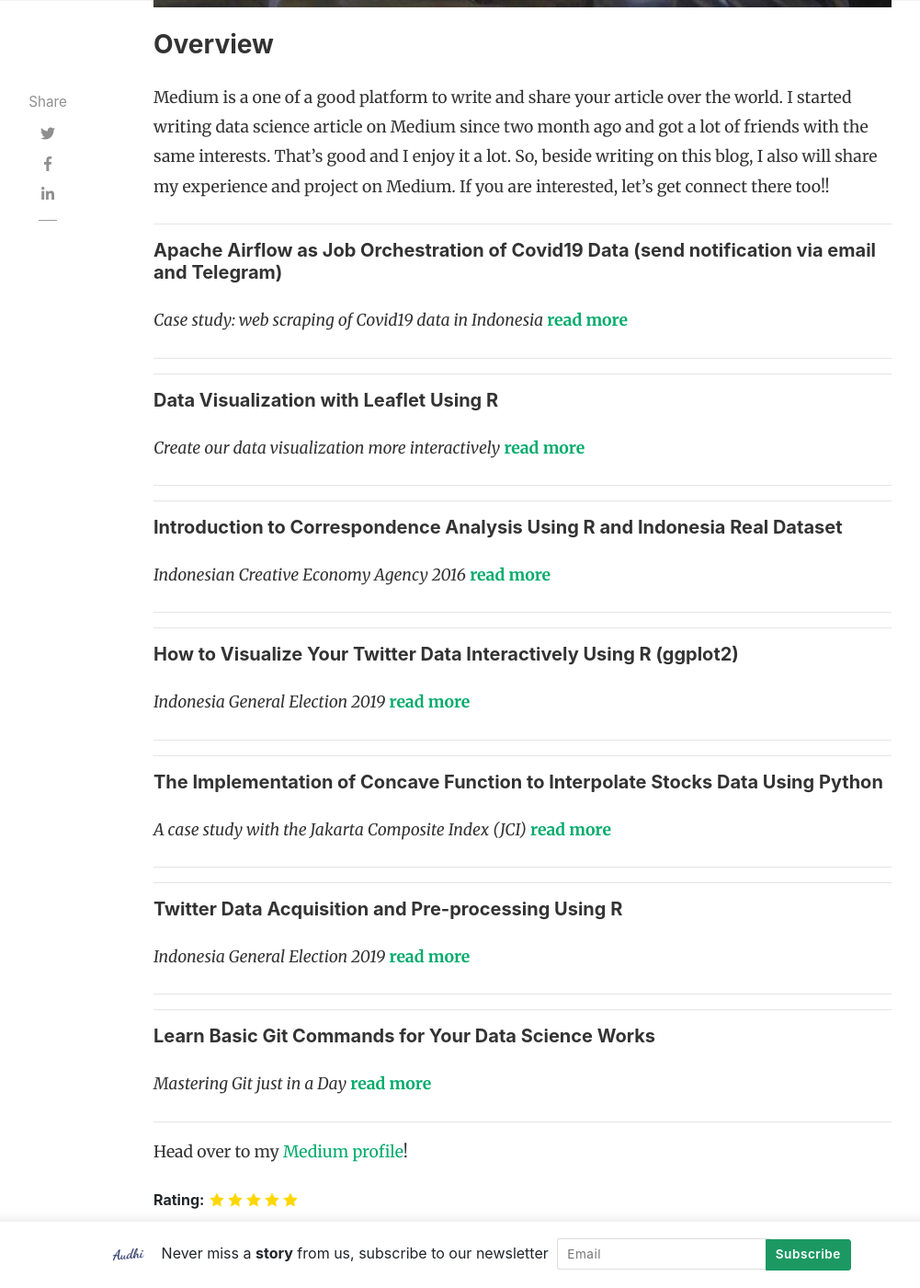
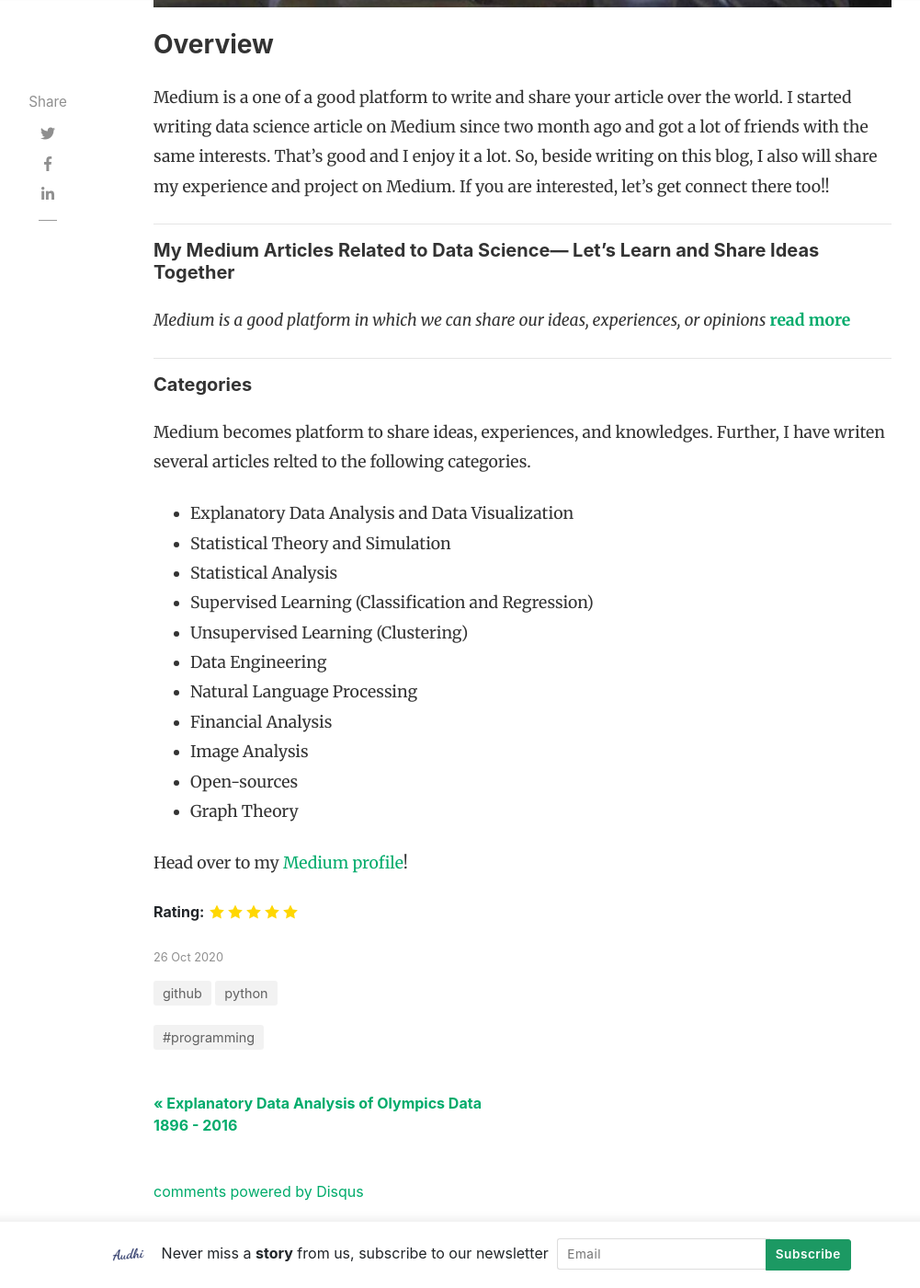
Before and after one commit to audhiaprilliant/audhiaprilliant.github.io, a Jekyll site: the page built from _posts/2020-10-26-medium-article-data-science.md, in a window 1280 px wide and 1400 px high, scrolled down 999 px. Shown: the whole window at 92% size, without its empty margins (118-1119 px from the left). Built offline with Jekyll 4.4.1, drawn with Linux system fonts in a browser that asks for light colours; nearby versions of some CDN libraries; comment, search, counter and statistics services are not loaded.

Commit message:
Update Medium article

```diff
--- a/_posts/2020-10-26-medium-article-data-science.md
+++ b/_posts/2020-10-26-medium-article-data-science.md
@@ -15,40 +15,23 @@
 Medium is a one of a good platform to write and share your article over the world. I started writing data science article on Medium since two month ago and got a lot of friends with the same interests. That's good and I enjoy it a lot. So, beside writing on this blog, I also will share my experience and project on Medium. If you are interested, let's get connect there too!!
 
 ----------------------------------------------------------------
-##### Apache Airflow as Job Orchestration of Covid19 Data (send notification via email and Telegram)
-*Case study: web scraping of Covid19 data in Indonesia* [**read more**](https://medium.com/analytics-vidhya/apache-airflow-as-job-orchestration-e207ba5b4ac5)
-
-----------------------------------------------------------------
-----------------------------------------------------------------
-##### Data Visualization with Leaflet Using R
-*Create our data visualization more interactively* [**read more**](https://towardsdatascience.com/data-visualization-with-leaflet-using-r-eea044c0c328)
-
-----------------------------------------------------------------
-----------------------------------------------------------------
-##### Introduction to Correspondence Analysis Using R and Indonesia Real Dataset
-*Indonesian Creative Economy Agency 2016* [**read more**](https://towardsdatascience.com/correspondence-analysis-using-r-cd57675ffc3a)
-
-----------------------------------------------------------------
-----------------------------------------------------------------
-##### How to Visualize Your Twitter Data Interactively Using R (ggplot2)
-*Indonesia General Election 2019* [**read more**](https://towardsdatascience.com/twitter-data-visualization-fb4f45b63728)
-
-----------------------------------------------------------------
-----------------------------------------------------------------
-##### The Implementation of Concave Function to Interpolate Stocks Data Using Python
-*A case study with the Jakarta Composite Index (JCI)* [**read more**](https://towardsdatascience.com/curve-function-to-interpolate-stocks-data-cd01523ed0a0)
-
-----------------------------------------------------------------
-----------------------------------------------------------------
-##### Twitter Data Acquisition and Pre-processing Using R
-*Indonesia General Election 2019* [**read more**](https://towardsdatascience.com/twitter-data-acquisition-and-pre-processing-using-r-c999746babbe)
-
-----------------------------------------------------------------
-----------------------------------------------------------------
-##### Learn Basic Git Commands for Your Data Science Works
-*Mastering Git just in a Day* [**read more**](https://towardsdatascience.com/learn-basic-git-commands-for-your-data-science-works-2a75396d530d)
+##### My Medium Articles Related to Data Science— Let’s Learn and Share Ideas Together
+*Medium is a good platform in which we can share our ideas, experiences, or opinions* [**read more**](https://medium.com/analytics-vidhya/my-medium-articles-lets-learn-and-share-ideas-together-41447af94da1)
 
 ----------------------------------------------------------------
 
+##### Categories
+Medium becomes platform to share ideas, experiences, and knowledges. Further, I have writen several articles relted to the following categories.
+- Explanatory Data Analysis and Data Visualization
+- Statistical Theory and Simulation
+- Statistical Analysis
+- Supervised Learning (Classification and Regression)
+- Unsupervised Learning (Clustering)
+- Data Engineering
+- Natural Language Processing
+- Financial Analysis
+- Image Analysis
+- Open-sources
+- Graph Theory
 
 <p>Head over to my <a href="https://medium.com/@audhiaprilliant">Medium profile</a>!</p>
```
